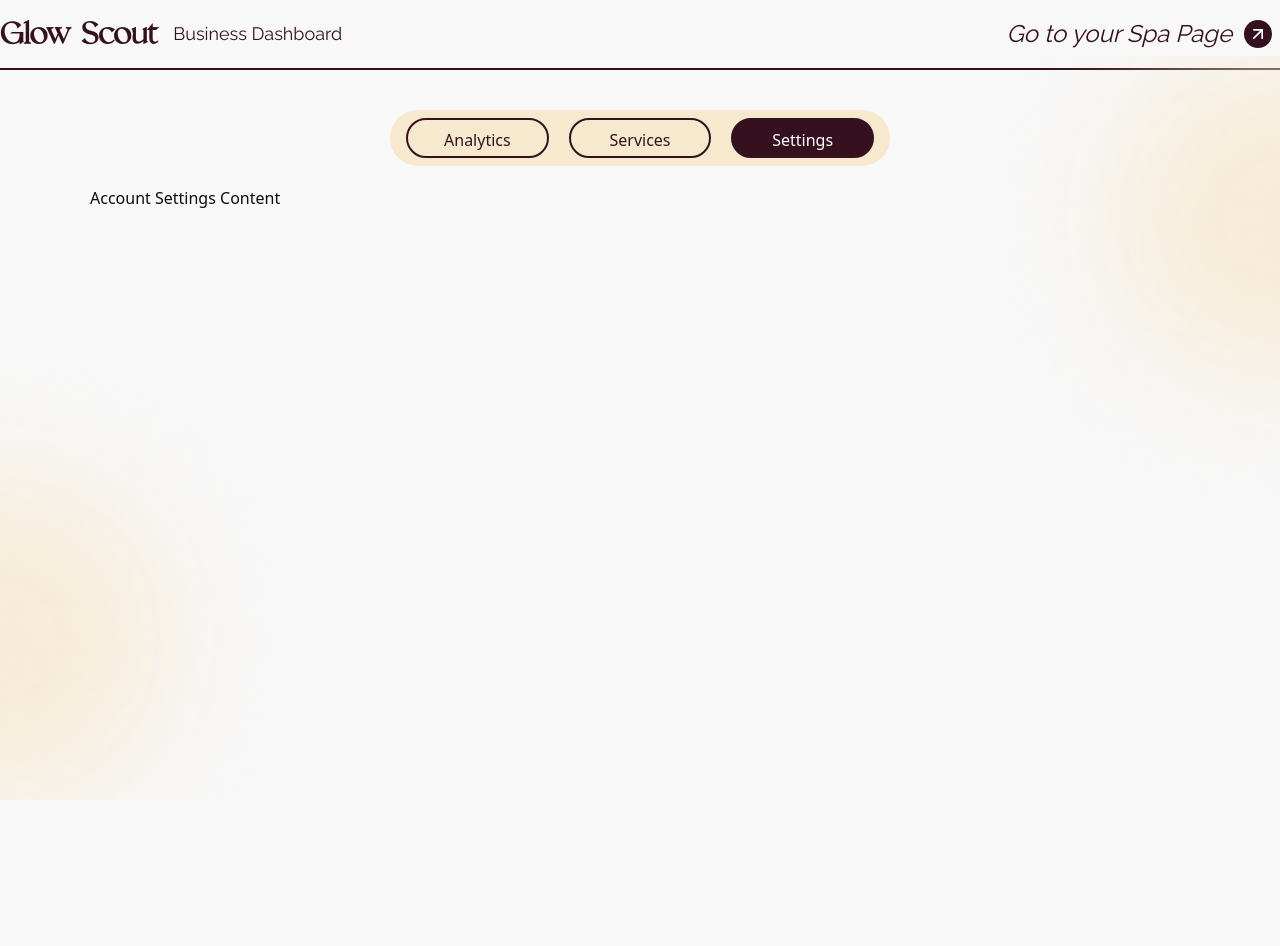
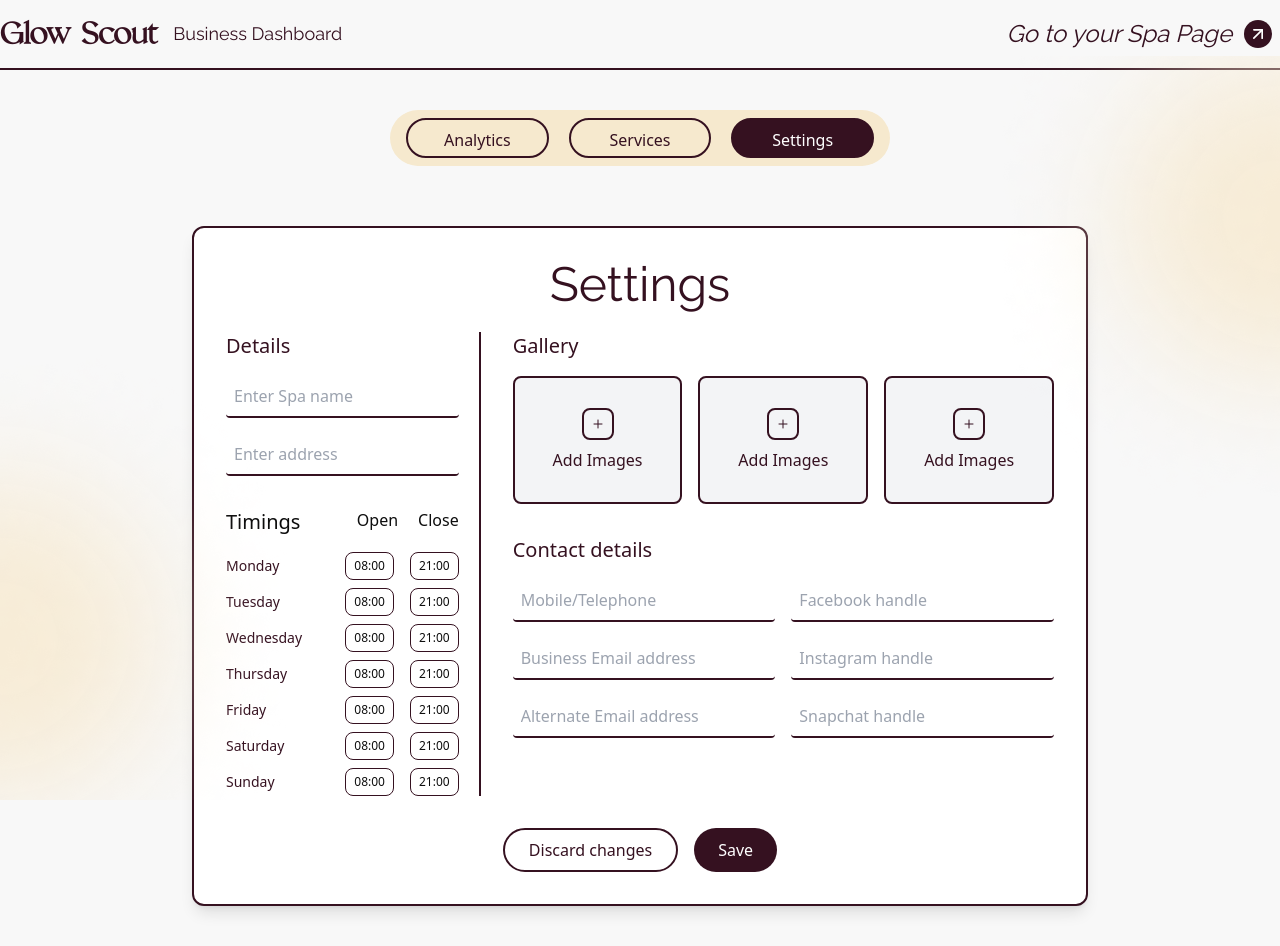
Before and after one commit to TheMODventures/Glow-Scout-Web, a Next.js app: page /business-dashboard/1 in a window 1280 px wide. Both pictures are taken after a click on the button "Settings". Before the commit the page ends 800 px from the top, so only its background shows below. Built offline with nearby package versions, Linux system fonts and the light colour scheme.

Commit message:
Setting Component

```diff
--- a/src/app/(business)/business-dashboard/[slug]/layout.js
+++ b/src/app/(business)/business-dashboard/[slug]/layout.js
@@ -2,6 +2,7 @@ import "@/app/globals.css";
 import BusinessHeader from "@/components/helper/businessDashboard/BusinessHeader";
 import { Toaster } from "@/components/ui/toaster";
 import localFont from "next/font/local";
+import Image from "next/image";
 
 const valky = localFont({
   src: [
@@ -38,9 +39,12 @@ export default function RootLayout({ children }) {
       <body>
         <div>
           <BusinessHeader />
+
           {children}
           <Toaster />
+
         </div>
+
       </body>
     </html>
   );
--- a/src/app/(business)/business-dashboard/[slug]/page.jsx
+++ b/src/app/(business)/business-dashboard/[slug]/page.jsx
@@ -3,6 +3,7 @@ import React, { useState } from 'react';
 import AnalyticsComponent from '@/components/helper/businessDashboard/AnalyticsComponent';
 import ServicesComponent from '@/components/helper/businessDashboard/ServicesComponent';
 import Image from 'next/image';
+import SettingCompoent from '@/components/helper/businessDashboard/SettingCompoent';
 
 const Page = () => {
   const [activeTab, setActiveTab] = useState('analytics');
@@ -14,7 +15,7 @@ const Page = () => {
       case 'services':
         return <ServicesComponent/>;
       case 'account':
-        return <div>Account Settings Content</div>;
+        return <SettingCompoent/>;
       default:
         return null;
     }
@@ -22,13 +23,7 @@ const Page = () => {
 
   return (
     <div className="flex h-full  justify-center items-center mt-10 px-4 md:px-0">
-      <Image
-        width={300}
-        height={300}
-        alt="bg"
-        src={"/images/shadow-1.png"}
-        className="absolute top-14 right-0 z-0 hidden md:block"
-      />
+
       <div className="w-full max-w-[500px] flex flex-col items-center">
         <div className="h-14 rounded-full px-4 flex justify-center items-center w-full  space-x-5 bg-[#F6E9CE] m-auto">
           <button
@@ -61,13 +56,7 @@ const Page = () => {
 
         </div>
       </div>
-      <Image
-        width={300}
-        height={300}
-        alt="bg"
-        src={"/images/shadow-2.png"}
-        className="absolute bottom-0 left-0 z-0 hidden md:block"
-      />
+
     </div>
   );
 };
--- a/src/components/helper/businessDashboard/AnalyticsComponent.jsx
+++ b/src/components/helper/businessDashboard/AnalyticsComponent.jsx
@@ -1,9 +1,17 @@
-import { Image } from "@radix-ui/react-avatar";
+
+import Image from "next/image";
 import React from "react";
 
 const AnalyticsComponent = () => {
   return (
     <div className="grid grid-cols-1 md:grid-cols-3 gap-4 p-4 font-raleway">
+      <Image
+        width={300}
+        height={300}
+        alt="bg"
+        src={"/images/shadow-1.png"}
+        className="absolute top-14 right-0 z-0 hidden md:block"
+      />
       <div className="bg-card text-card-foreground p-4 rounded-lg text-darkMahron shadow-md font-raleway">
         <p className="text-muted-foreground pb-4">Visitors on Spa - Live</p>
         <p className="text-4xl font-bold">1,1462</p>
@@ -39,6 +47,13 @@ const AnalyticsComponent = () => {
         <p className="text-muted-foreground pb-4">Reviews Negative</p>
         <p className="text-4xl font-bold">4,512</p>
       </div>
+      <Image
+        width={300}
+        height={300}
+        alt="bg"
+        src={"/images/shadow-2.png"}
+        className="absolute bottom-0 left-0 z-0 hidden md:block"
+      />
     </div>
   );
 };
--- a/src/components/helper/businessDashboard/ServicesComponent.jsx
+++ b/src/components/helper/businessDashboard/ServicesComponent.jsx
@@ -1,9 +1,9 @@
 import React, { useState } from "react";
 import TreatmentCard from "@/components/reuseableComponenet/TreatmentCard";
 import ServiceForm from "@/components/reuseableComponenet/ServiceForm";
-import Link from "next/link";
-import { usePathname } from "next/navigation";
 import Image from "next/image";
+
+
 
 const ServicesComponent = () => {
   const [currentView, setCurrentView] = useState("list");
@@ -47,10 +47,16 @@ const ServicesComponent = () => {
   };
 
 
-  const pathname = usePathname();
 
   return (
     <div className="container my-5">
+       <Image
+        width={300}
+        height={300}
+        alt="bg"
+        src={"/images/shadow-1.png"}
+        className="absolute top-14 right-0 z-0 hidden md:block"
+      />
       {currentView === "list" && (
         <>
           <div className="grid grid-cols-2 md:grid-cols-4 gap-4 mt-6 mb-2">
@@ -78,6 +84,13 @@ const ServicesComponent = () => {
       {currentView === "edit" && selectedTreatment && (
         <ServiceForm isEdit={true} initialData={selectedTreatment} />
       )}
+      <Image
+        width={300}
+        height={300}
+        alt="bg"
+        src={"/images/shadow-2.png"}
+        className="absolute bottom-0 left-0 z-0 hidden md:block"
+      />
     </div>
   );
 };
--- /dev/null
+++ b/src/components/helper/businessDashboard/SettingCompoent.jsx
@@ -0,0 +1,204 @@
+import Image from "next/image";
+import React from "react";
+
+const Location = () => (
+  <svg
+    className="text-darkMahron text-sm h-6 w-6 font-thin"
+    viewBox="0 0 24 24"
+    fill="none"
+    xmlns="http://www.w3.org/2000/svg"
+    stroke="#000000"
+  >
+    <path
+      d="M12 21C15.5 17.4 19 14.1764 19 10.2C19 6.22355 15.866 3 12 3C8.13401 3 5 6.22355 5 10.2C5 14.1764 8.5 17.4 12 21Z"
+      stroke="#000000"
+      strokeWidth="2"
+      strokeLinecap="round"
+      strokeLinejoin="round"
+    ></path>
+    <path
+      d="M12 13C13.6569 13 15 11.6569 15 10C15 8.34315 13.6569 7 12 7C10.3431 7 9 8.34315 9 10C9 11.6569 10.3431 13 12 13Z"
+      stroke="#000000"
+      strokeWidth="2"
+      strokeLinecap="round"
+      strokeLinejoin="round"
+    ></path>
+  </svg>
+);
+
+const Add = () => (
+  <svg
+    className="w-8 h-8 p-2 text-darkMahron border-2 border-darkMahron rounded-lg mb-2"
+    fill="none"
+    stroke="currentColor"
+    viewBox="0 0 24 24"
+    xmlns="http://www.w3.org/2000/svg"
+  >
+    <path
+      strokeLinecap="round"
+      strokeLinejoin="round"
+      strokeWidth="2"
+      d="M12 4v16m8-8H4"
+    ></path>
+  </svg>
+);
+
+const SettingComponent = () => {
+  return (
+    <div className="p-4 sm:p-8 my-10 mx-auto bg-white rounded-xl border-2 border-darkMahron shadow-lg max-w-full lg:max-w-4xl">
+     <Image
+        width={300}
+        height={300}
+        alt="bg"
+        src={"/images/shadow-1.png"}
+        className="absolute top-14 right-0 z-0 hidden md:block"
+      />
+      <h1 className="text-3xl sm:text-5xl font-raleway font-thin mb-6 text-center text-darkMahron">
+        Settings
+      </h1>
+
+      <div className="grid grid-cols-1 lg:grid-cols-3 gap-8 mt-5">
+        {/* Details Section */}
+        <div className="col-span-1 pr-0 lg:pr-5 lg:border-r-2 border-darkMahron">
+          <h2 className="text-xl font-thin text-darkMahron mb-4">Details</h2>
+          <input
+            type="text"
+            placeholder="Enter Spa name"
+            className="w-full p-2 mb-4 border-b-2 border-darkMahron rounded"
+          />
+          <div className="flex justify-between w-full p-2 mb-8 border-b-2 border-darkMahron rounded">
+            <input
+              type="text"
+              placeholder="Enter address"
+              className="border-none focus:outline-none"
+            />
+            <Location />
+          </div>
+          {/* Timings Section */}
+          <div className="flex justify-between gap-x-5">
+            <h2 className="text-xl font-thin mb-4 w-full">Timings</h2>
+            <p className="text-base font-thin mb-4">Open</p>
+            <p className="text-base font-thin mb-4">Close</p>
+          </div>
+          <div className="grid grid-cols-1 gap-2">
+            {[
+              "Monday",
+              "Tuesday",
+              "Wednesday",
+              "Thursday",
+              "Friday",
+              "Saturday",
+              "Sunday",
+            ].map((day) => (
+              <div
+                key={day}
+                className="flex items-center gap-x-4 justify-between"
+              >
+                <span className="font-thin text-sm text-darkMahron w-full">
+                  {day}
+                </span>
+                <p className="py-1 px-2 border text-[12px] border-darkMahron rounded-lg">
+                  08:00
+                </p>
+                <p className="py-1 px-2 border text-[12px] border-darkMahron rounded-lg">
+                  21:00
+                </p>
+              </div>
+            ))}
+          </div>
+        </div>
+
+        {/* Gallery and Contact Details Section */}
+        <div className="col-span-2">
+          <h2 className="text-xl font-thin text-darkMahron mb-4">Gallery</h2>
+          <div className="flex flex-col sm:flex-row space-y-4 sm:space-y-0 sm:space-x-4 mb-8">
+            <div className="w-full sm:w-1/3 h-32 flex flex-col items-center justify-center border-2 bg-gray-100 border-darkMahron rounded-lg">
+              <input type="file" id="file-upload1" className="hidden" />
+              <label
+                htmlFor="file-upload1"
+                className="flex flex-col items-center justify-center cursor-pointer"
+              >
+                <Add />
+                <span className="text-darkMahron">Add Images</span>
+              </label>
+            </div>
+            <div className="w-full sm:w-1/3 h-32 flex flex-col items-center justify-center border-2 bg-gray-100 border-darkMahron rounded-lg">
+              <input type="file" id="file-upload2" className="hidden" />
+              <label
+                htmlFor="file-upload2"
+                className="flex flex-col items-center justify-center cursor-pointer"
+              >
+                <Add />
+                <span className="text-darkMahron">Add Images</span>
+              </label>
+            </div>
+            <div className="w-full sm:w-1/3 h-32 flex flex-col items-center justify-center border-2 bg-gray-100 border-darkMahron rounded-lg">
+              <input type="file" id="file-upload3" className="hidden" />
+              <label
+                htmlFor="file-upload3"
+                className="flex flex-col items-center justify-center cursor-pointer"
+              >
+                <Add />
+                <span className="text-darkMahron">Add Images</span>
+              </label>
+            </div>
+          </div>
+
+          <h2 className="text-xl font-thin text-darkMahron mb-4">
+            Contact details
+          </h2>
+          <div className="grid grid-cols-1 sm:grid-cols-2 gap-4">
+            <input
+              type="text"
+              placeholder="Mobile/Telephone"
+              className="p-2 border-b-2 border-darkMahron rounded"
+            />
+            <input
+              type="text"
+              placeholder="Facebook handle"
+              className="p-2 border-b-2 border-darkMahron rounded"
+            />
+            <input
+              type="email"
+              placeholder="Business Email address"
+              className="p-2 border-b-2 border-darkMahron rounded"
+            />
+            <input
+              type="text"
+              placeholder="Instagram handle"
+              className="p-2 border-b-2 border-darkMahron rounded"
+            />
+            <input
+              type="email"
+              placeholder="Alternate Email address"
+              className="p-2 border-b-2 border-darkMahron rounded"
+            />
+            <input
+              type="text"
+              placeholder="Snapchat handle"
+              className="p-2 border-b-2 border-darkMahron rounded"
+            />
+          </div>
+        </div>
+      </div>
+
+      <div className="flex flex-col sm:flex-row justify-center mt-8 space-y-4 sm:space-y-0 sm:space-x-4">
+        <button className="px-6 py-2 border-2 border-darkMahron text-darkMahron rounded-full">
+          Discard changes
+        </button>
+        <button className="px-6 py-2 bg-darkMahron text-white rounded-full">
+          Save
+        </button>
+      </div>
+      <Image
+        width={300}
+        height={300}
+        alt="bg"
+        src={"/images/shadow-2.png"}
+        className="absolute bottom-0 left-0 z-0 hidden md:block"
+      />
+    </div>
+  );
+};
+
+export default SettingComponent;
```
Also changed, not shown: src/components/reuseableComponenet/ServiceForm.jsx (+25 -23 lines).
